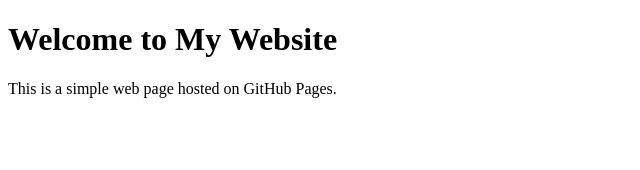
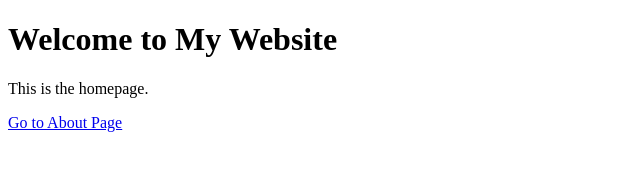
Before and after one commit to Ondas01/sp500, a plain HTML site: page index.html in a window 1280 px wide. Shown: the whole page, without its empty margins (0-640 px from the left). Drawn offline with Linux system fonts and the light colour scheme.

Commit message:
Update index.html

```diff
--- a/index.html
+++ b/index.html
@@ -3,10 +3,13 @@
 <head>
     <meta charset="UTF-8">
     <meta name="viewport" content="width=device-width, initial-scale=1.0">
-    <title>My Simple Page</title>
+    <title>Index Page</title>
 </head>
 <body>
     <h1>Welcome to My Website</h1>
-    <p>This is a simple web page hosted on GitHub Pages.</p>
+    <p>This is the homepage.</p>
+
+    <!-- Link to the static page -->
+    <a href="about.html">Go to About Page</a>
 </body>
 </html>
```
